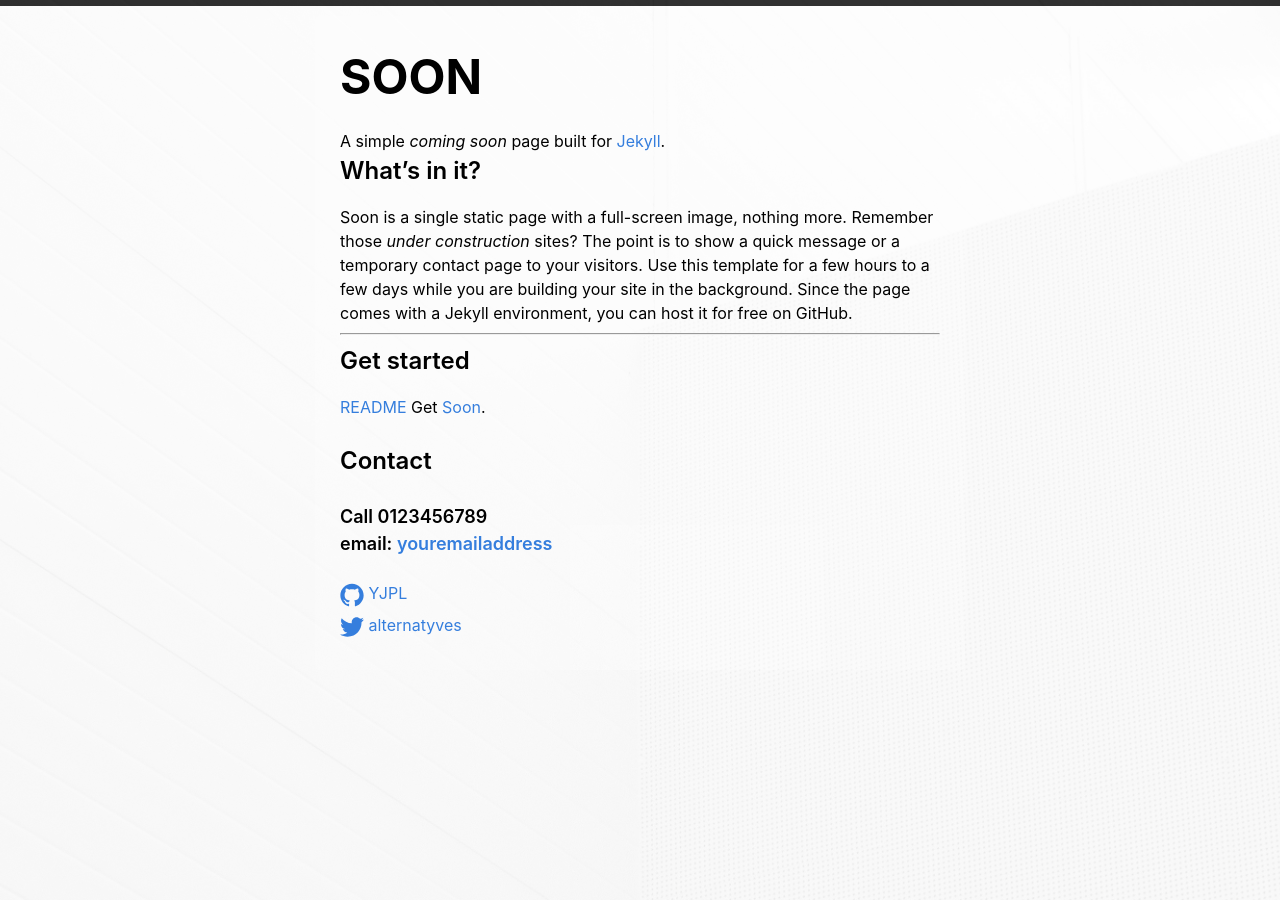
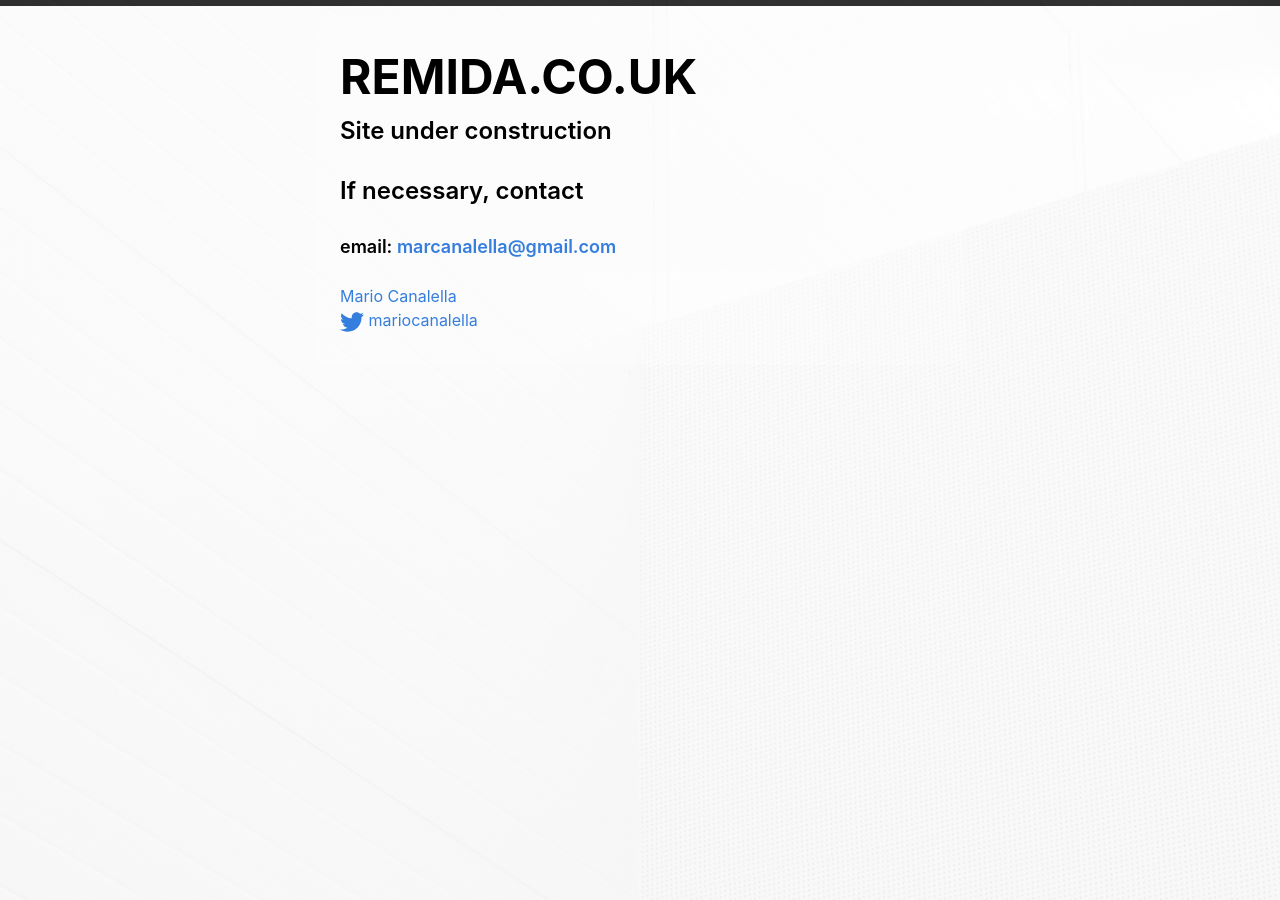
Before and after one commit to marcanalella/remida, a Jekyll site: the page built from index.md, in a window 1280 px wide. Built offline with Jekyll 4.4.1, drawn with Linux system fonts in a browser that asks for light colours; our own code applies the rules of GitHub Pages for plain Markdown files.

Commit message:
site under construction

```diff
--- a/_config.yaml
+++ b/_config.yaml
@@ -14,13 +14,13 @@
 # You can create any custom variable you would like, and they will be accessible
 # in the templates via {{ site.myvariable }}.
 title: Soon
-email: youremailaddress
-phone: 0123456789
+email: marcanalella@gmail.com
+phone:
 description: A coming soon page for Jekyll
 baseurl: "" # the subpath of your site, e.g. /blog
 url: "https://yjpl.github.io/soon/" # the base hostname & protocol for your site, e.g. http://example.com
-twitter_username: alternatyves
-github_username: YJPL
+twitter_username: mariocanalella
+github_username:
 
 # Build settings
 markdown: kramdown
--- a/_includes/footer.html
+++ b/_includes/footer.html
@@ -2,7 +2,7 @@
 
   <div class="wrapper">
 </br>
-    <h2 class="footer-heading">Contact</h2>
+    <h2 class="footer-heading">If necessary, contact</h2>
 
     <div class="footer">
 
@@ -26,11 +26,7 @@
           </h3>
 </br>
         <div class="social-media-list">
-          {% if site.github_username %}
-          <li>
-            {% include icon-github.html username=site.github_username %}
-          </li>
-          {% endif %}
+          <a href="https://www.mariocanalella.pw" target="_blank">Mario Canalella</a>
 
           {% if site.twitter_username %}
           <li>
--- a/index.md
+++ b/index.md
@@ -5,16 +5,5 @@
 layout: default
 ---
 
-# Soon
-
-A simple *coming soon* page built for [Jekyll](https://jekyllrb.com/docs/).
-
-## What's in it?
-
-Soon is a single static page with a full-screen image, nothing more. Remember those *under construction* sites? The point is to show a quick message or a temporary contact page to your visitors. Use this template for a few hours to a few days while you are building your site in the background. Since the page comes with a Jekyll environment, you can host it for free on GitHub.
-
-***
-
-## Get started
-
-[README](https://github.com/YJPL/soon/blob/master/README.md) Get [Soon](https://github.com/YJPL/soon/).
+# REMIDA.CO.UK
+## Site under construction
```
